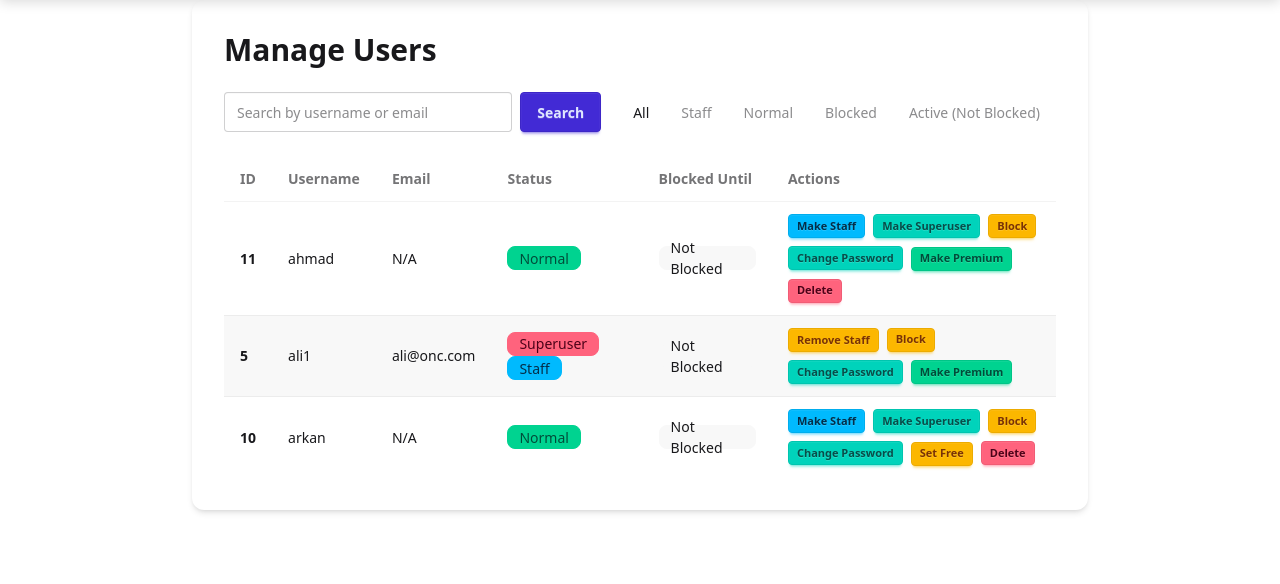
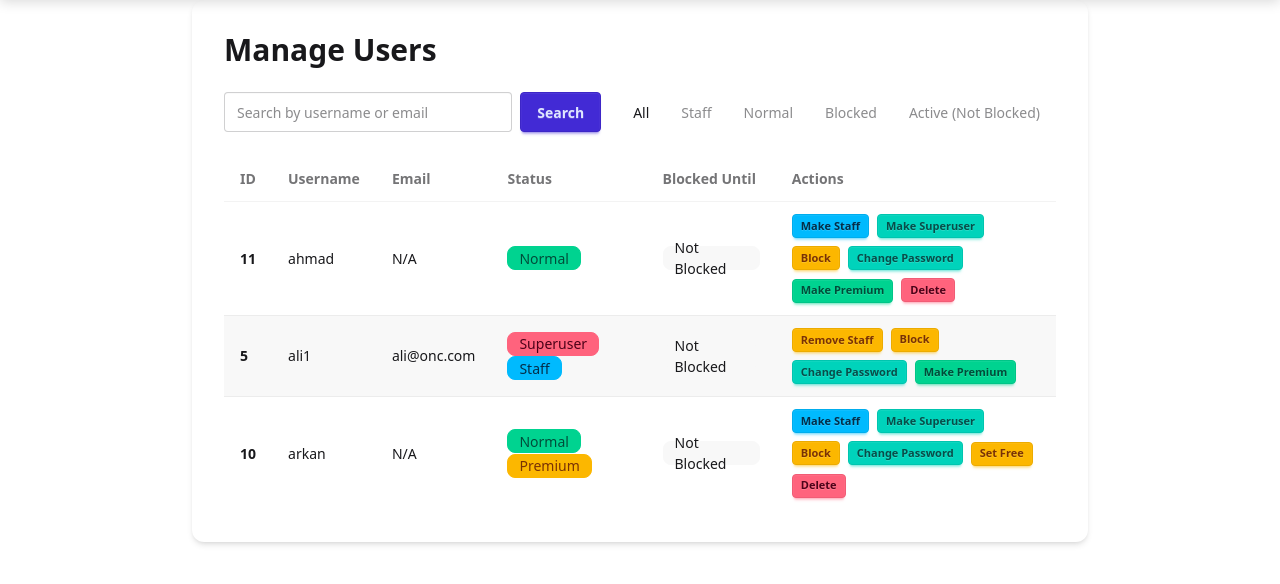
Before and after one commit to alikalary1997/NetMaster, a Django app: page /quiz/admin/users/ in a window 1280 px wide. Shown: the part 70-654 px from the top of the page. Run offline with Django 5.2, Linux system fonts and the light colour scheme; a user stored in the database is signed in; data comes from the database, SQL or seed files in the repository; both versions use the stored data as it was after the commit; style sheets or scripts are compiled from the project's sources.

Commit message:
danani kat bo tawaw bwn

```diff
--- a/quiz/models.py
+++ b/quiz/models.py
@@ -30,9 +30,17 @@ class UserProfile(models.Model):
     has_full_access = models.BooleanField(
         default=False
     )  # True when user has paid/granted full access
+    premium_expires_at = models.DateTimeField(
+        null=True, blank=True
+    )  # Premium expiry (30 days after grant)
     phone = models.CharField(
         max_length=15, blank=True, default=""
     )  # Phone number in format +964771XXXXXXX
+
+    def is_premium(self):
+        """Return True if premium is active (not expired)."""
+        from django.utils import timezone
+        return bool(self.premium_expires_at and self.premium_expires_at > timezone.now())
 
     def __str__(self):
         return self.user.username + " Profile"
--- a/quiz/templates/quiz/custom_admin/users_list.html
+++ b/quiz/templates/quiz/custom_admin/users_list.html
@@ -60,6 +60,9 @@
                             {% else %}
                                 <div class="badge badge-success mr-1">Normal</div>
                             {% endif %}
+                            {% if user.userprofile.is_premium %}
+                                <div class="badge badge-warning mr-1">Premium</div>
+                            {% endif %}
                         </td>
                         <td>
                             {# Access blocked_until via user.userprofile #}
@@ -109,7 +112,7 @@
                             {# Full Access toggle #}
                             <form action="{% url 'custom_admin_toggle_full_access' user.id %}" method="post">
                                 {% csrf_token %}
-                                {% if user.userprofile.has_full_access %}
+                                {% if user.userprofile.is_premium %}
                                     <button type="submit" class="btn btn-warning btn-xs">Set Free</button>
                                 {% else %}
                                     <button type="submit" class="btn btn-success btn-xs">Make Premium</button>
--- a/quiz/views.py
+++ b/quiz/views.py
@@ -110,7 +110,7 @@ def test_list(request):
 
     user_has_full = request.user.is_authenticated and (
         request.user.is_staff
-        or getattr(request.user.userprofile, "has_full_access", False)
+        or getattr(request.user.userprofile, "is_premium", lambda: False)()
     )
 
     for test in tests:
@@ -142,8 +142,8 @@ def start_test(request, test_id):
     # Check access for non-staff users without full access
     FREE_CATEGORIES = ["Network Fundamentals", "IP Connectivity", "IP Services"]
     user_has_full = request.user.is_staff or getattr(
-        request.user.userprofile, "has_full_access", False
-    )
+        request.user.userprofile, "is_premium", lambda: False
+    )()
     if not user_has_full and test.name not in FREE_CATEGORIES:
         messages.error(
             request,
@@ -1745,9 +1745,19 @@ def custom_admin_toggle_full_access(request, user_id):
     target_user = get_object_or_404(User, id=user_id)
     if request.method == "POST":
         profile = target_user.userprofile
-        profile.has_full_access = not profile.has_full_access
+        from datetime import timedelta
+        from django.utils import timezone
+        if profile.is_premium():
+            # Downgrade to Free
+            profile.has_full_access = False
+            profile.premium_expires_at = None
+            status = "Free"
+        else:
+            # Upgrade to Premium for 30 days
+            profile.has_full_access = True
+            profile.premium_expires_at = timezone.now() + timedelta(days=30)
+            status = "Premium"
         profile.save()
-        status = "Premium" if profile.has_full_access else "Free"
         messages.success(request, f"'{target_user.username}' plan changed to {status}.")
     return redirect("custom_admin_users")
 
```
Also changed, not shown: db.sqlite3, quiz/migrations/0009_userprofile_premium_expires_at.py (added).
